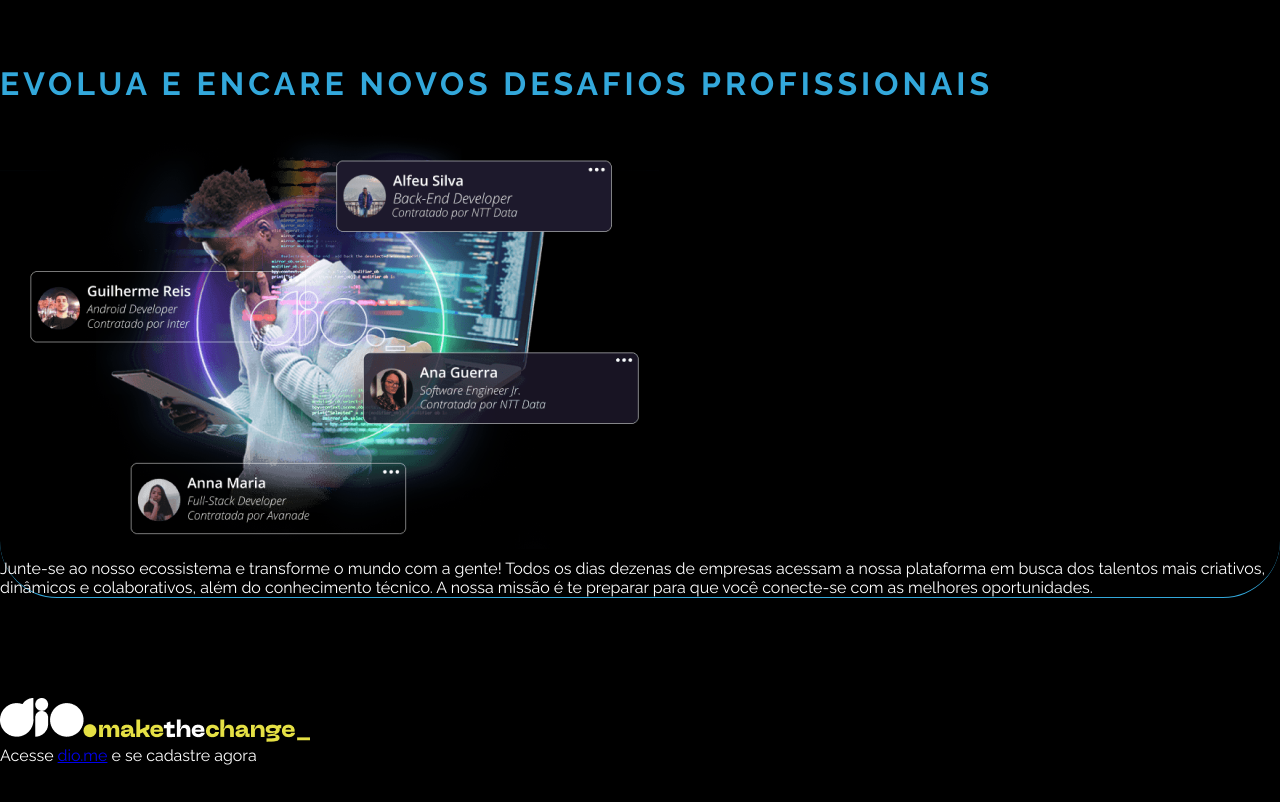
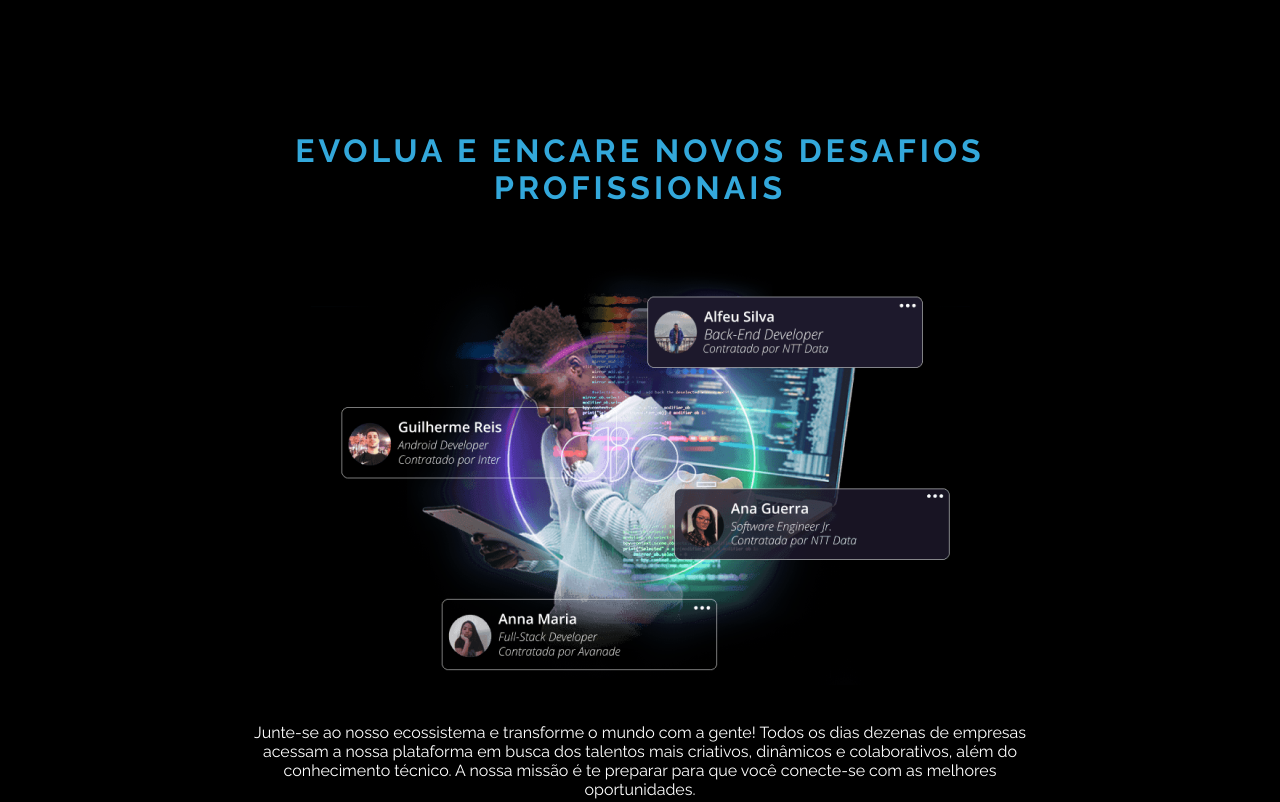
Before and after one commit to juiglesiass/ProjetosDIO_Santander_Front-End, a plain HTML site: page trilha-css-desafio-01/index.html in a window 1280 px wide. Shown: the part 1720-2522 px from the top of the page. Before the commit the page ends 2485 px from the top, so only its background shows below. Drawn offline with Linux system fonts and the light colour scheme.

Commit message:
att-final

```diff
--- a/trilha-css-desafio-01/assets/css/styles.css
+++ b/trilha-css-desafio-01/assets/css/styles.css
@@ -161,7 +161,38 @@
 }
 
 #professional-challenges {
-    border-bottom: 1px solid #33A8DB;
-    border-radius: 57px;
-    margin-top: 24px;
+    width: 800px;
+    height: 800px;
+    display: flex;
+    flex-direction: column;
+    justify-content: center;
+    align-items: center;
+    margin: auto;
+    align-items: center;
+    text-align: center;
 }
+
+#professional-challenges img {
+  margin: 32px 0;
+}
+
+#professional-challenges p {
+  font-size: 1rem;
+}
+
+footer {
+    border-top: 1px solid #33A8DB;
+    background-image: linear-gradient(rgba(50, 168, 219, .0), rgba(50, 168, 219, .2));
+    padding: 60px 0;
+    text-align: center;
+}
+
+footer .dio-logo {
+  width: 300px;
+}
+
+footer a {
+  color: #33A8DB;
+  font-weight: bold;
+  text-decoration: none;
+}
```
